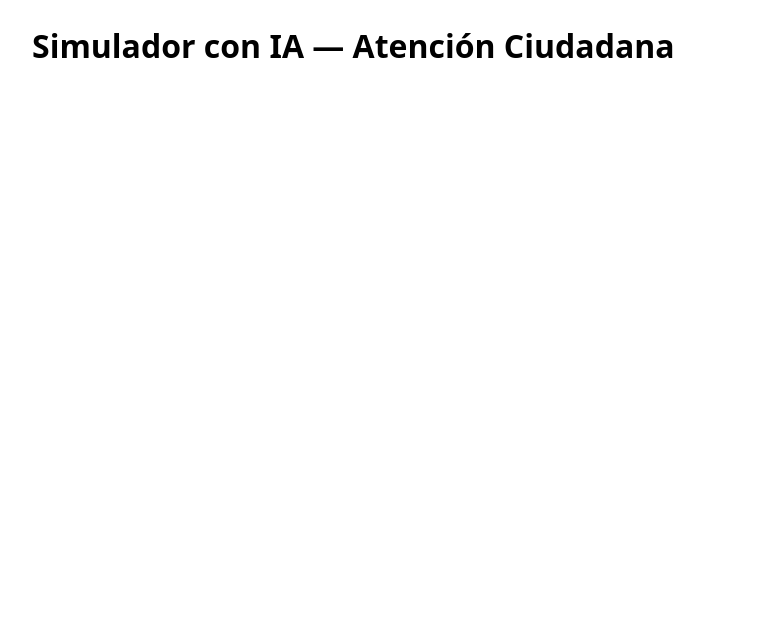
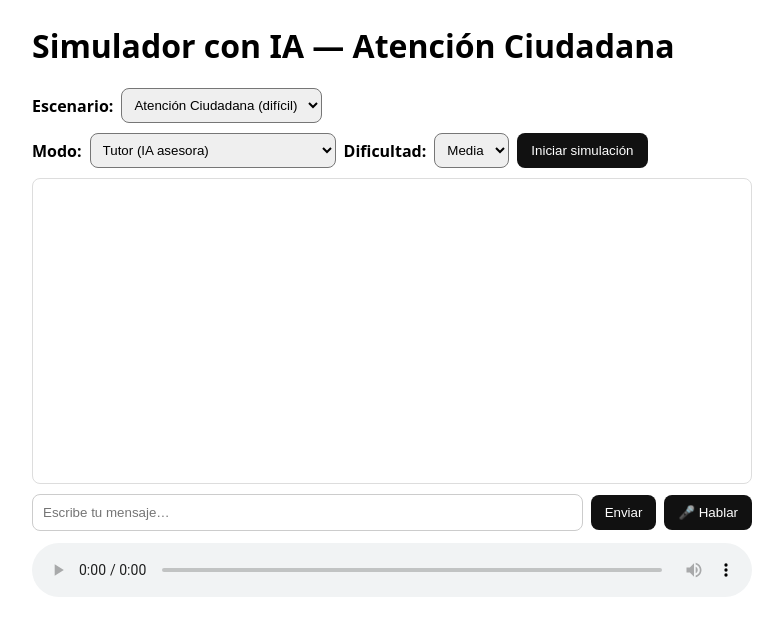
Before and after one commit to Edcomacademy/edcom-voice-assistant, a website: page public/index.html in a window 1280 px wide. Shown: the whole page, without its empty margins (248-1031 px from the left). Drawn offline with Linux system fonts and the light colour scheme.

Commit message:
index.html

```diff
--- a/public/index.html
+++ b/public/index.html
@@ -20,3 +20,44 @@
   </head>
   <body>
     <h1>Simulador con IA — Atención Ciudadana</h1>
+
+    <!-- Escenario -->
+    <div class="row" style="margin-bottom:10px;">
+      <label for="scenario"><strong>Escenario:</strong></label>
+      <select id="scenario">
+        <option value="atencion_ciudadana" selected>Atención Ciudadana (difícil)</option>
+        <option value="general">Asistente general</option>
+      </select>
+    </div>
+
+    <!-- NUEVO: modo, dificultad e inicio de simulación -->
+    <div class="row" style="margin:10px 0;">
+      <label for="mode"><strong>Modo:</strong></label>
+      <select id="mode">
+        <option value="tutor" selected>Tutor (IA asesora)</option>
+        <option value="sim">Simulación (IA persona ciudadana)</option>
+      </select>
+
+      <label for="difficulty"><strong>Dificultad:</strong></label>
+      <select id="difficulty">
+        <option value="facil">Fácil</option>
+        <option value="media" selected>Media</option>
+        <option value="dificil">Difícil</option>
+      </select>
+
+      <button id="startSim">Iniciar simulación</button>
+    </div>
+
+    <div class="chat" id="chat"></div>
+
+    <div class="row" style="margin-top:10px;">
+      <input id="text" type="text" placeholder="Escribe tu mensaje…" />
+      <button id="send">Enviar</button>
+      <button id="mic">🎤 Hablar</button>
+    </div>
+
+    <audio id="player" controls style="margin-top:12px; width:100%;"></audio>
+
+    <script src="./app.js"></script>
+  </body>
+</html>
```
